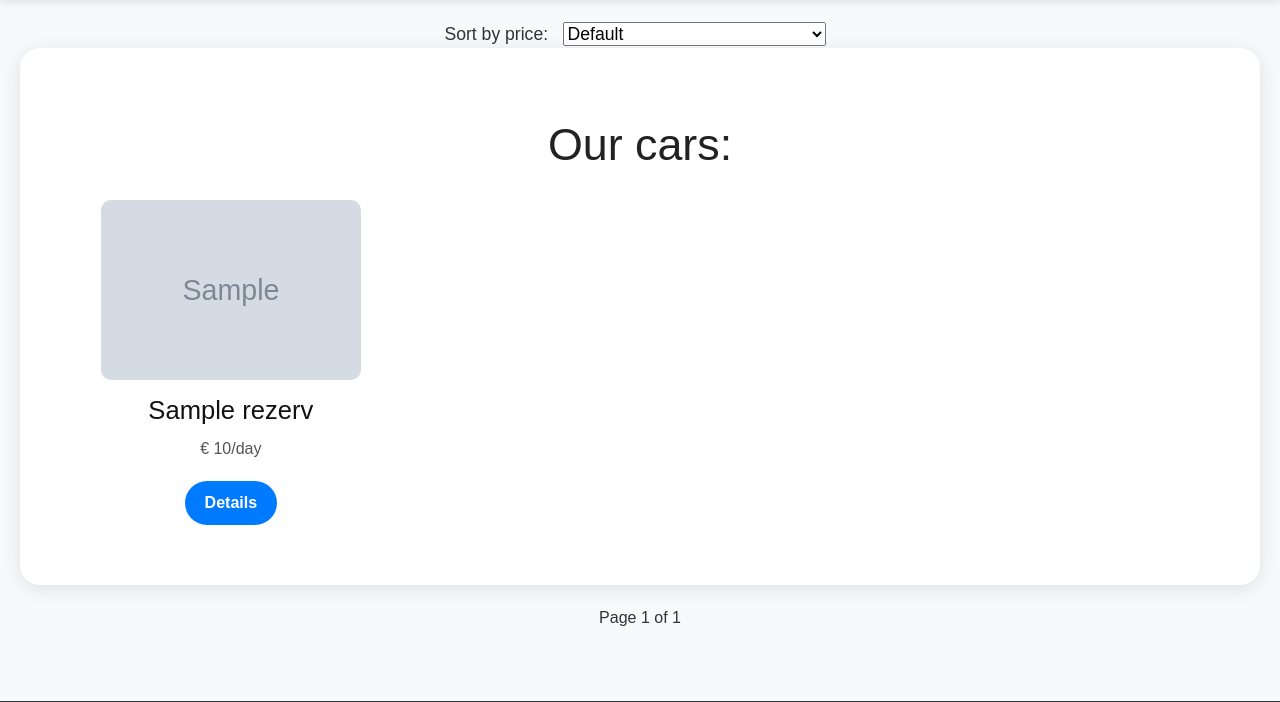
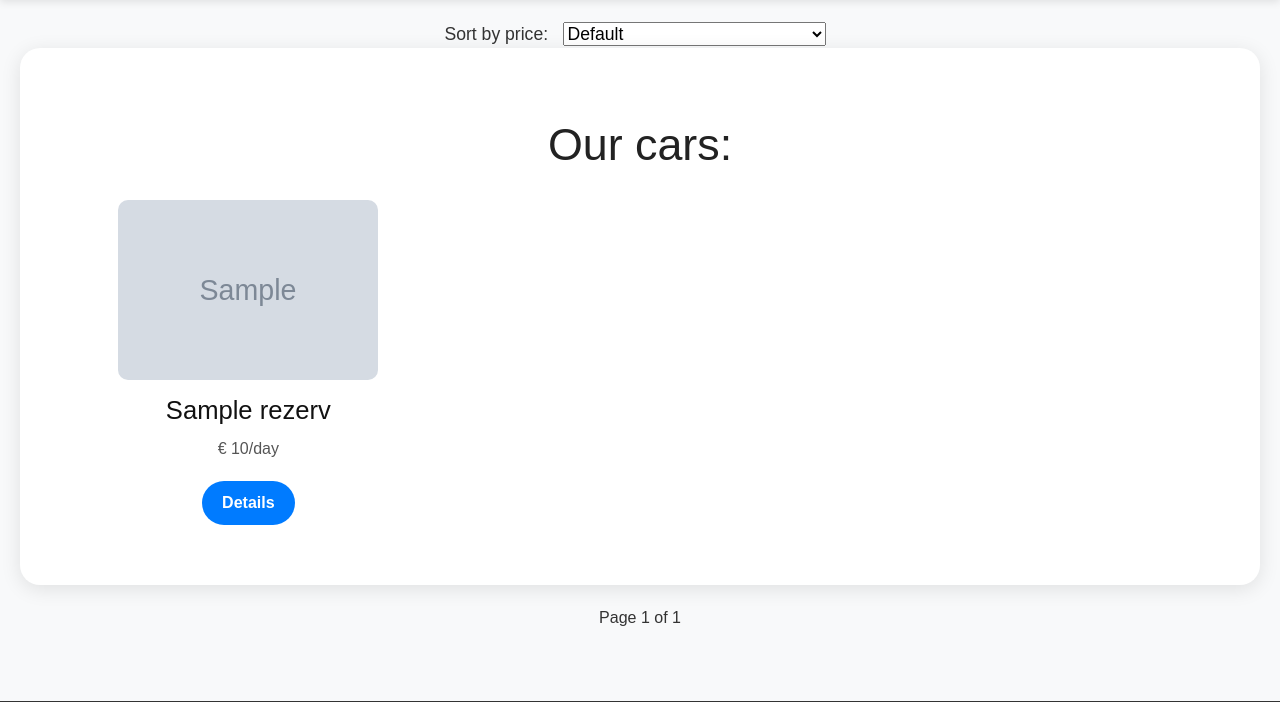
Before and after one commit to XhesildaHyka/rentcar, a Django app: template hykarent/aplication/templates/rezervo.html in a window 1280 px wide. Shown: the part 97-799 px from the top of the page. Run offline with Django 5.2, Linux system fonts and the light colour scheme; the template is opened without the code that fills it: most values are stand-ins (such as "Sample title", 1, 10 or a date in 2020); grey boxes marked "Sample" are stand-in pictures; some libraries are stand-ins or nearby versions; some web fonts are replaced.

Commit message:
Update rezervo.html

```diff
--- a/hykarent/aplication/templates/rezervo.html
+++ b/hykarent/aplication/templates/rezervo.html
@@ -76,12 +76,11 @@
   .makina {
     background: white;
     padding: 20px;
-
     text-align: center;
     width: 100%;
     max-width: 300px;
     transition: transform 0.3s ease, box-shadow 0.3s ease;
-    margin-right: 105px;
+    margin-right: 70px;
   }
 
   .makina:hover {
```
